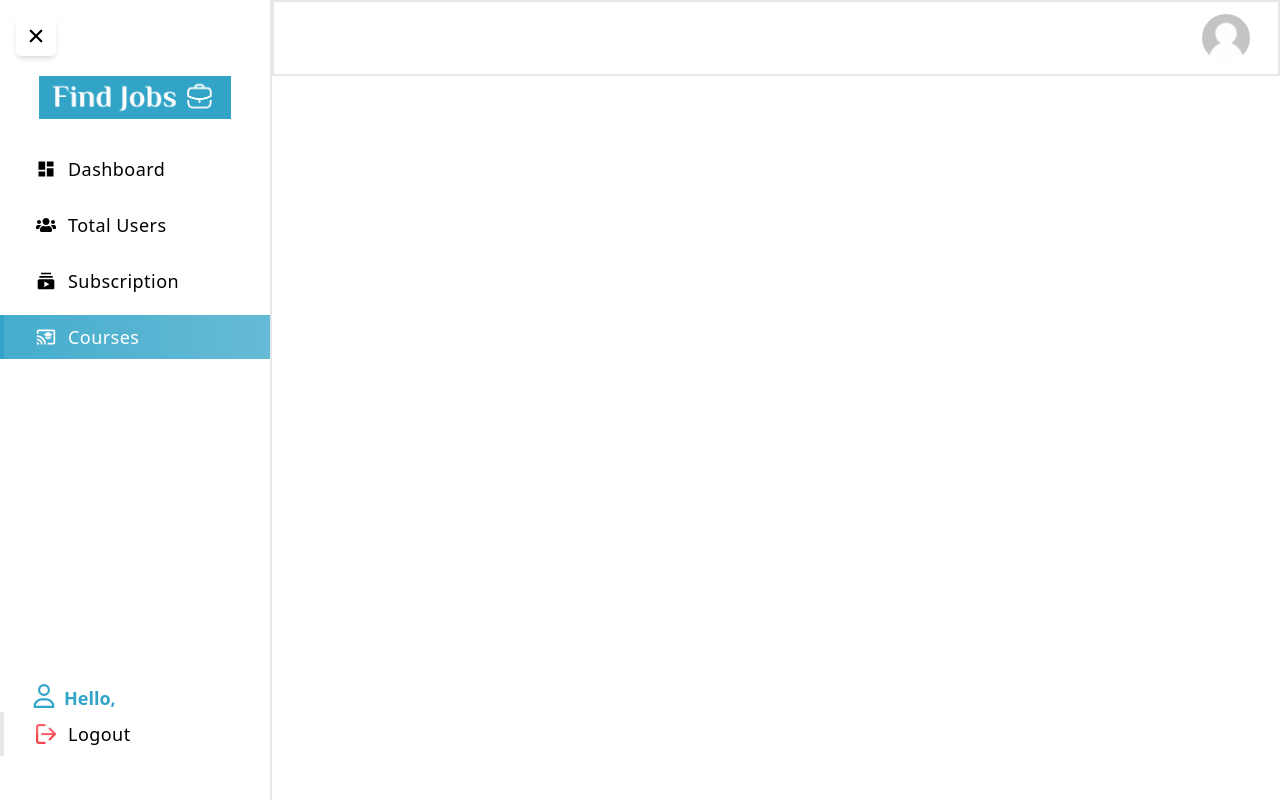
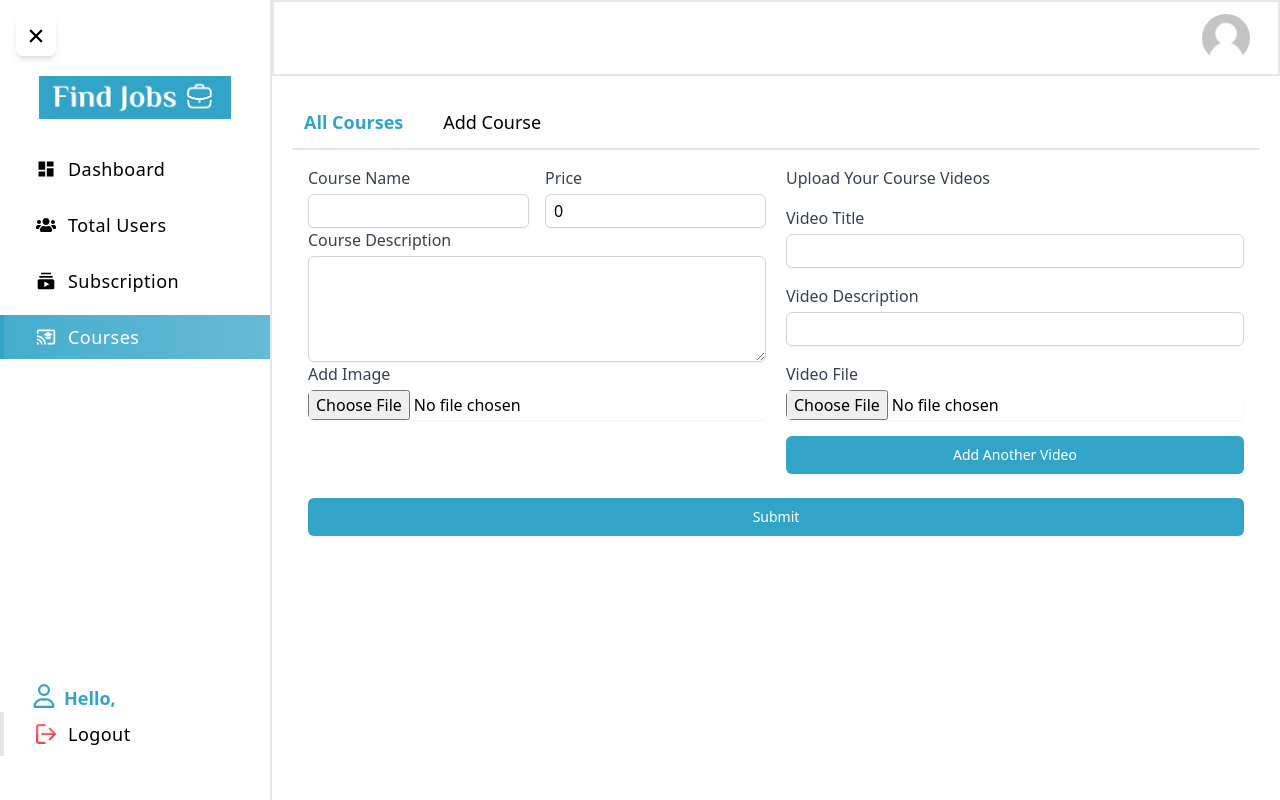
Before and after one commit to mahmudhasan07/rkasim-dashboard, a Next.js app: page /courses in a window 1280 px wide. Built offline with nearby package versions, Linux system fonts and the light colour scheme.

Commit message:
working on payment model

```diff
--- /dev/null
+++ b/src/app/(withDashboardLayout)/courses/AddCourse.tsx
@@ -0,0 +1,261 @@
+import { useState } from "react";
+
+interface Video {
+  title: string;
+  description: string;
+  file: File | null;
+}
+
+interface CourseFormData {
+  title: string;
+  price: number;
+  description: string;
+  thumbnailImage: File | null;
+  videos: Video[];
+}
+
+export default function AddCourseForm() {
+  const [submit, setSubmit] = useState("Submit");
+  const [formData, setFormData] = useState<CourseFormData>({
+    title: "",
+    price: 0,
+    description: "",
+    thumbnailImage: null,
+    videos: [{ title: "", description: "", file: null }],
+  });
+
+  const handleChange = (
+    e: React.ChangeEvent<HTMLInputElement | HTMLTextAreaElement>,
+    index?: number
+  ) => {
+    const { name, value } = e.target;
+    if (index === undefined) {
+      setFormData({ ...formData, [name]: value });
+    } else {
+      const updatedVideos = [...formData.videos];
+      updatedVideos[index] = { ...updatedVideos[index], [name]: value };
+      setFormData({ ...formData, videos: updatedVideos });
+    }
+  };
+
+  const handleFileChange = (
+    e: React.ChangeEvent<HTMLInputElement>,
+    index?: number
+  ) => {
+    const { name, files } = e.target;
+    if (index === undefined) {
+      setFormData({ ...formData, [name]: files ? files[0] : null });
+    } else {
+      const updatedVideos = [...formData.videos];
+      updatedVideos[index] = {
+        ...updatedVideos[index],
+        [name]: files ? files[0] : null,
+      };
+      setFormData({ ...formData, videos: updatedVideos });
+    }
+  };
+
+  const addVideo = () => {
+    setFormData({
+      ...formData,
+      videos: [...formData.videos, { title: "", description: "", file: null }],
+    });
+  };
+
+  const handleSubmit = (e: React.FormEvent) => {
+    e.preventDefault();
+    setSubmit("loading");
+    // Perform validation
+    if (
+      !formData.title ||
+      !formData.price ||
+      !formData.description ||
+      !formData.thumbnailImage
+    ) {
+      alert("Please fill in all required fields");
+      return;
+    }
+
+    formData.videos.forEach((video, index) => {
+      if (!video.title || !video.description || !video.file) {
+        alert(`Please fill in all fields for Video ${index + 1}`);
+        return;
+      }
+    });
+
+    const formDataToSend = new FormData();
+    formDataToSend.append("title", formData.title);
+    formDataToSend.append("price", formData.price.toString());
+    formDataToSend.append("description", formData.description);
+    formDataToSend.append("thumbnailImage", formData.thumbnailImage);
+
+    formData.videos.forEach((video, index) => {
+      formDataToSend.append(`videos[${index}][title]`, video.title);
+      formDataToSend.append(`videos[${index}][description]`, video.description);
+      formDataToSend.append(`videos[${index}][file]`, video.file!); // assuming file is never null after validation
+    });
+
+    // Make an API call to submit the data (e.g., using fetch)
+    console.log("Form Data Submitted", formDataToSend);
+  };
+
+  return (
+    <div className="max-w-7xl mx-auto p-4">
+      <form onSubmit={handleSubmit} className="space-y-6">
+        <div className="grid grid-cols-2 gap-5">
+          <div>
+            <div className="grid gap-4 sm:grid-cols-1 md:grid-cols-2">
+              <div>
+                <label
+                  htmlFor="title"
+                  className="block font-medium text-gray-700"
+                >
+                  Course Name
+                </label>
+                <input
+                  type="text"
+                  name="title"
+                  id="title"
+                  value={formData.title}
+                  onChange={handleChange}
+                  required
+                  className="mt-1 block w-full rounded-md border-gray-300 border py-1 px-2 shadow-sm focus:ring-blue-500 focus:border-blue-500"
+                />
+              </div>
+              <div>
+                <label
+                  htmlFor="price"
+                  className="block font-medium text-gray-700"
+                >
+                  Price
+                </label>
+                <input
+                  type="number"
+                  name="price"
+                  id="price"
+                  value={formData.price}
+                  onChange={handleChange}
+                  required
+                  className="mt-1 block w-full rounded-md border-gray-300 border py-1 px-2 shadow-sm focus:ring-blue-500 focus:border-blue-500"
+                />
+              </div>
+            </div>
+
+            <div>
+              <label
+                htmlFor="description"
+                className="block font-medium text-gray-700"
+              >
+                Course Description
+              </label>
+              <textarea
+                name="description"
+                id="description"
+                value={formData.description}
+                onChange={handleChange}
+                rows={4}
+                required
+                className="mt-1 block w-full rounded-md border-gray-300 border py-1 px-2 shadow-sm focus:ring-blue-500 focus:border-blue-500"
+              />
+            </div>
+
+            <div>
+              <label
+                htmlFor="thumbnailImage"
+                className="block  font-medium text-gray-700"
+              >
+                Add Image
+              </label>
+              <input
+                type="file"
+                name="thumbnailImage"
+                id="thumbnailImage"
+                accept="image/*"
+                onChange={handleFileChange}
+                required
+                className="mt-1 block w-full rounded-md shadow-sm"
+              />
+            </div>
+          </div>
+
+          <div>
+            <label className="block font-medium text-gray-700">
+              Upload Your Course Videos
+            </label>
+            {formData.videos.map((video, index) => (
+              <div key={index} className="space-y-4 mt-4">
+                <div>
+                  <label
+                    htmlFor={`videos[${index}][title]`}
+                    className="block  font-medium text-gray-700"
+                  >
+                    Video Title
+                  </label>
+                  <input
+                    type="text"
+                    name={`videos[${index}][title]`}
+                    value={video.title}
+                    onChange={(e) => handleChange(e, index)}
+                    required
+                    className="mt-1 block w-full rounded-md border-gray-300 border py-1 px-2 shadow-sm focus:ring-blue-500 focus:border-blue-500"
+                  />
+                </div>
+
+                <div>
+                  <label
+                    htmlFor={`videos[${index}][description]`}
+                    className="block font-medium text-gray-700"
+                  >
+                    Video Description
+                  </label>
+                  <input
+                    type="text"
+                    name={`videos[${index}][description]`}
+                    value={video.description}
+                    onChange={(e) => handleChange(e, index)}
+                    required
+                    className="mt-1 block w-full rounded-md border-gray-300 border py-1 px-2 shadow-sm focus:ring-blue-500 focus:border-blue-500"
+                  />
+                </div>
+
+                <div>
+                  <label
+                    htmlFor={`videos[${index}][file]`}
+                    className="block font-medium text-gray-700"
+                  >
+                    Video File
+                  </label>
+                  <input
+                    type="file"
+                    name={`videos[${index}][file]`}
+                    onChange={(e) => handleFileChange(e, index)}
+                    accept="video/*"
+                    required
+                    className="mt-1 block w-full rounded-md border-gray-300 shadow-sm"
+                  />
+                </div>
+              </div>
+            ))}
+            <button
+              type="button"
+              onClick={addVideo}
+              className="mt-4 w-full py-2 px-4 border border-transparent rounded-md shadow-sm text-sm font-medium text-white bg-primary hover:bg-primary/60 focus:outline-none focus:ring-2 focus:ring-offset-2 focus:ring-blue-500"
+            >
+              Add Another Video
+            </button>
+          </div>
+        </div>
+
+        <div className="flex justify-center">
+          <button
+            type="submit"
+            disabled={submit == "loading" ? true : false}
+            className="py-2 px-4 w-full border border-transparent rounded-md shadow-sm text-sm font-medium text-white bg-primary hover:bg-primary/70 focus:outline-none focus:ring-2 focus:ring-offset-2 focus:ring-green-500"
+          >
+            {submit}
+          </button>
+        </div>
+      </form>
+    </div>
+  );
+}
--- a/src/app/(withDashboardLayout)/courses/Course.tsx
+++ b/src/app/(withDashboardLayout)/courses/Course.tsx
@@ -1,11 +1,39 @@
-import React from 'react';
+"use client";
+import React, { useState } from "react";
+import AddCourseForm from "./AddCourse";
 
 const Course = () => {
-    return (
-        <div>
+  const [activeTab, setActiveTab] = useState("All Courses");
 
-        </div>
-    );
+  const tabs = ["All Courses", "Add Course"];
+
+  const renderContent = () => {
+    switch (activeTab) {
+      case "All Courses":
+        return <AddCourseForm></AddCourseForm> ;
+      case "Add Course":
+        return;
+    }
+  };
+
+  return (
+    <section className="p-5">
+      <div className="flex gap-10  border-b-2 p-3 text-lg">
+        {tabs.map((tab, index) => (
+          <div
+            key={index}
+            onClick={() => setActiveTab(tab)}
+            className={`cursor-pointer ${
+              activeTab === tab ? "text-primary font-semibold" : ""
+            }`}
+          >
+            {tab}
+          </div>
+        ))}
+      </div>
+      <div> {renderContent()}</div>
+    </section>
+  );
 };
 
 export default Course;
--- a/src/app/(withDashboardLayout)/courses/page.tsx
+++ b/src/app/(withDashboardLayout)/courses/page.tsx
@@ -1,5 +1,9 @@
+import Course from "./Course";
+
 export default function Page() {
     return (
-        <div></div>
+        <div>
+            <Course></Course>
+        </div>
     );
 }
```
